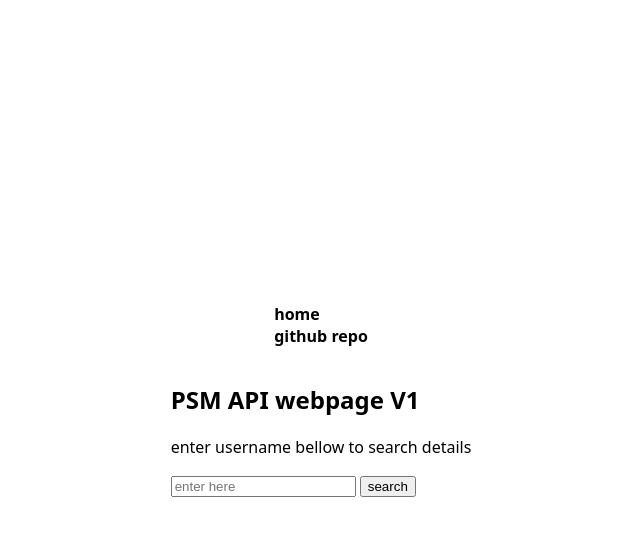
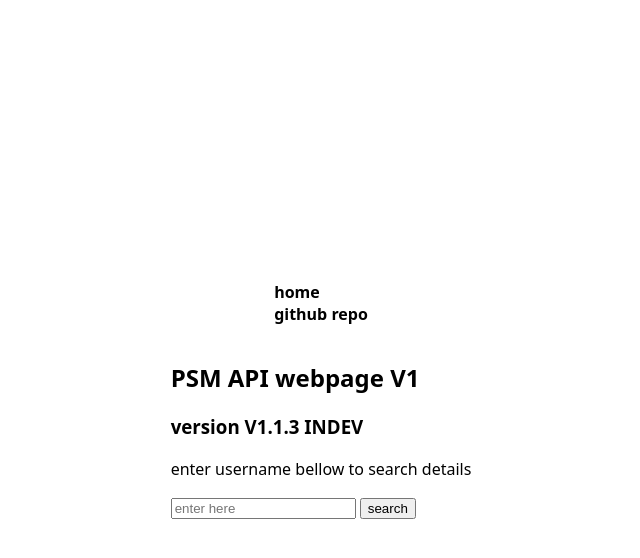
Before and after one commit to bruh-moment-0/psm-api, a FastAPI app: page / in a window 1280 px wide. Shown: the top 558 px of the page, without its empty margins (319-959 px from the left). Run offline with FastAPI, Linux system fonts and the light colour scheme.

Commit message:
changed index.html

```diff
--- a/templates/index.html
+++ b/templates/index.html
@@ -1,11 +1,7 @@
 {% extends "base.html" %}
 {% block content %}
 <h2>PSM API webpage V1</h2>
-<ul>
-  {% for i in items %}
-    <li>{{ i }}</li>
-  {% endfor %}
-</ul>
+<h3>version V1.1.3 INDEV</h3>
 <form action="/details-submit" method="post">
   <p>enter username bellow to search details</p>
   <input name="username" placeholder="enter here">
```
